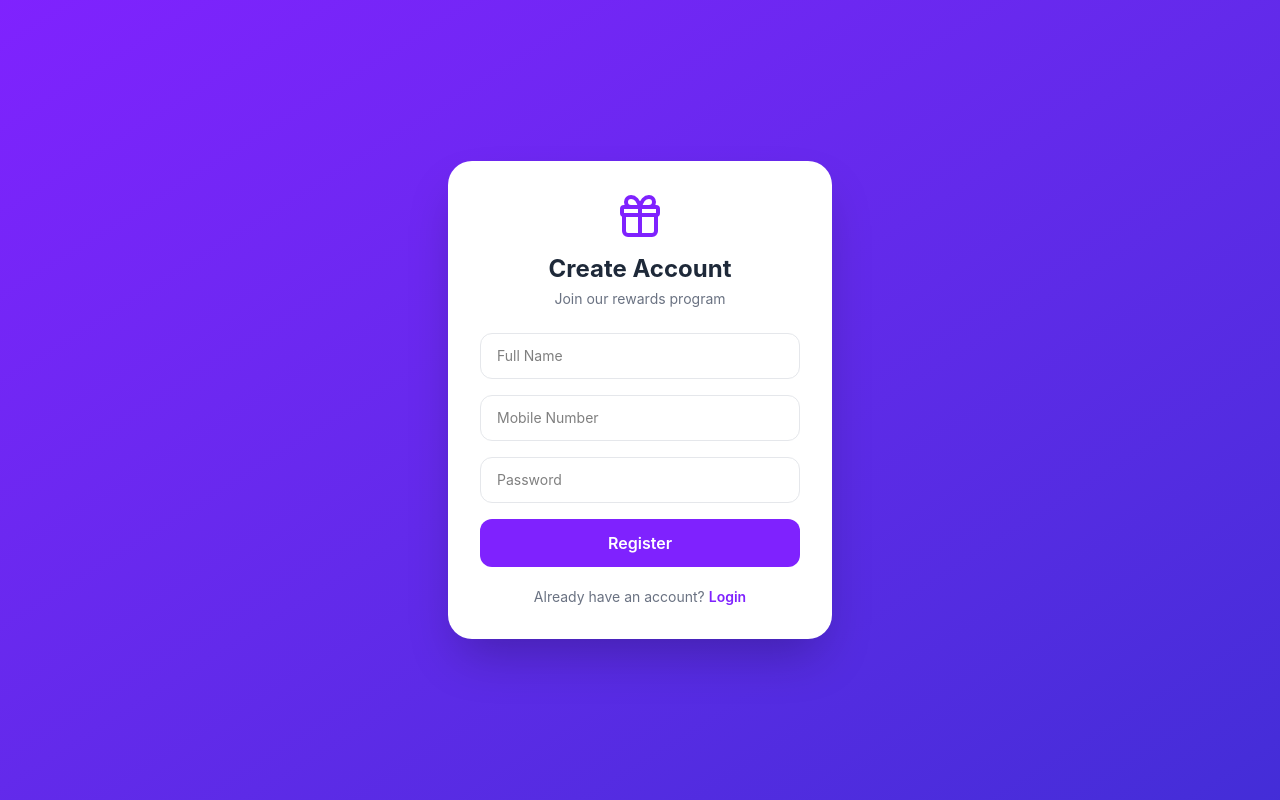
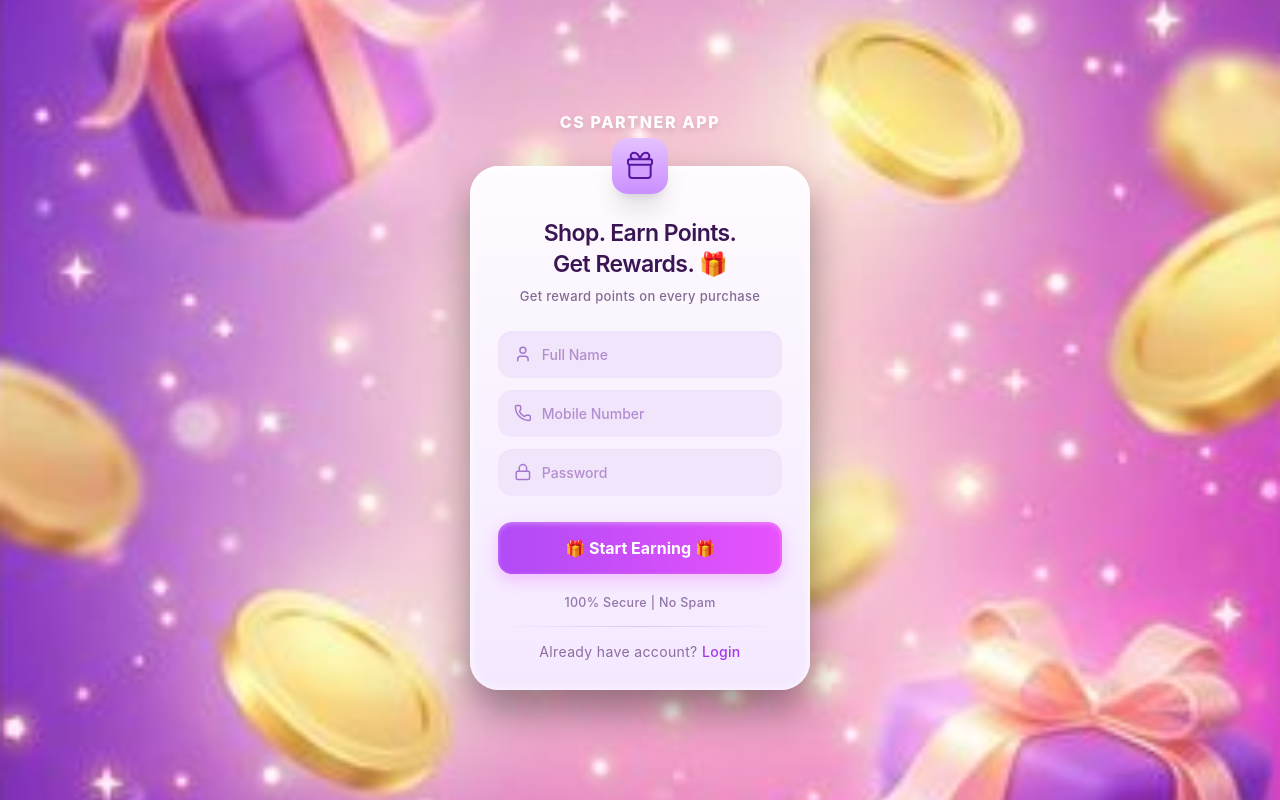
Before and after one commit to digicoders-git/Redeem_Points_System_User_Panel, a React (Vite) app: page / in a window 1280 px wide. Both pictures are taken after a click on the element "Register". Built offline with nearby package versions, Linux system fonts and the light colour scheme.

Commit message:
ui changes

```diff
--- a/src/pages/Login.jsx
+++ b/src/pages/Login.jsx
@@ -1,6 +1,6 @@
 import { useState } from "react";
 import api from "../api/axios";
-import { Gift } from "lucide-react";
+import { Gift, Phone, Lock } from "lucide-react";
 import Swal from "sweetalert2";
 
 export default function Login({ onSwitch }) {
@@ -33,51 +33,99 @@ export default function Login({ onSwitch }) {
     }
   };
 
+  return (
+    <>
+      <div
+        className="fixed inset-0 z-0 bg-[#8b38df]"
+        style={{
+          backgroundImage: "url('/magical_bg.png')",
+          backgroundSize: 'cover',
+          backgroundPosition: 'center',
+          backgroundRepeat: 'no-repeat'
+        }}
+      ></div>
 
-  return (
-    <div className="min-h-screen bg-gradient-to-br from-violet-600 to-indigo-700 flex items-center justify-center px-4">
-      <div className="bg-white w-full max-w-sm rounded-3xl shadow-2xl p-8">
-        <div className="text-center mb-6 flex flex-col items-center">
-          <div className="text-violet-600 mb-3"><Gift size={48} /></div>
-          <h2 className="text-2xl font-bold text-gray-800">Welcome Back</h2>
-          <p className="text-gray-500 text-sm mt-1">Login to your account</p>
+      <div
+        className="min-h-[100dvh] w-full flex flex-col items-center justify-center px-4 relative z-10 overflow-hidden"
+        style={{ fontFamily: "'Inter', sans-serif" }}
+      >
+        <h1 className="text-white font-extrabold tracking-widest text-[16px] mb-8 opacity-95 drop-shadow-md">CS PARTNER APP</h1>
+
+        <div
+          className="z-10 w-full max-w-[340px] rounded-[1.8rem] p-7 pt-12 relative"
+          style={{
+            background: 'linear-gradient(180deg, #fefbfe 0%, #f4e8ff 100%)',
+            boxShadow: '0 20px 40px rgba(0,0,0,0.4), inset 0 2px 10px rgba(255,255,255,1)'
+          }}
+        >
+          <div
+            className="absolute -top-7 left-1/2 -translate-x-1/2 rounded-[1rem] p-3 shadow-xl"
+            style={{ background: 'linear-gradient(180deg, #e4c1ff 0%, #ca8fff 100%)' }}
+          >
+            <Gift size={32} color="#58169e" fill="#d19fff" strokeWidth={1.5} />
           </div>
 
-        <form onSubmit={submit} className="space-y-4">
+          <div className="text-center mb-6 mt-1">
+            <h2 className="text-[23px] font-semibold text-[#3a1554] leading-snug tracking-tight mb-[6px]">
+              Shop. Earn Points.<br />Get Rewards. 🎁
+            </h2>
+            <p className="text-[#846b94] text-[13px] tracking-wide">Get reward points on every purchase</p>
+          </div>
+
+          <form onSubmit={submit} className="space-y-3">
+            <div className="flex items-center bg-[#f1e5fb] rounded-[14px] px-4 py-[13px] shadow-[inset_0_1px_3px_rgba(0,0,0,0.02)]">
+              <Phone className="h-5 w-5 text-[#a479cc] mr-[10px]" />
               <input
                 placeholder="Mobile Number"
                 value={form.mobile}
                 onChange={(e) => setForm({ ...form, mobile: e.target.value })}
                 required
-            className="w-full border border-gray-200 rounded-xl px-4 py-3 text-sm focus:outline-none focus:ring-2 focus:ring-violet-400"
+                className="bg-transparent w-full text-[14px] text-[#4a1c6a] placeholder-[#b28ece] outline-none font-medium"
               />
+            </div>
+
+            <div className="flex items-center bg-[#f1e5fb] rounded-[14px] px-4 py-[13px] shadow-[inset_0_1px_3px_rgba(0,0,0,0.02)]">
+              <Lock className="h-5 w-5 text-[#a479cc] mr-[10px]" />
               <input
                 type="password"
                 placeholder="Password"
                 value={form.password}
                 onChange={(e) => setForm({ ...form, password: e.target.value })}
                 required
-            className="w-full border border-gray-200 rounded-xl px-4 py-3 text-sm focus:outline-none focus:ring-2 focus:ring-violet-400"
+                className="bg-transparent w-full text-[14px] text-[#4a1c6a] placeholder-[#b28ece] outline-none font-medium"
               />
+            </div>
+
+            <div className="pt-[14px]">
               <button
                 type="submit"
                 disabled={loading}
-            className="w-full bg-violet-600 hover:bg-violet-700 text-white font-semibold py-3 rounded-xl transition disabled:opacity-60"
+                className="w-full text-white font-bold py-[14px] rounded-[14px] flex justify-center items-center gap-2 text-[16px] active:scale-[0.98] transition-transform"
+                style={{
+                  background: 'linear-gradient(90deg, #b04bf6 0%, #e852fc 50%, #b04bf6 100%)',
+                  boxShadow: '0 6px 15px rgba(232, 82, 252, 0.3), inset 0 2px 5px rgba(255,255,255,0.3)',
+                  backgroundSize: '200% auto'
+                }}
               >
-            {loading ? "Logging in..." : "Login"}
+                🎁 {loading ? "Logging in..." : "Start Earning"} 🎁
               </button>
+            </div>
           </form>
 
-        <p className="text-center text-sm text-gray-500 mt-5">
+          <div className="mt-5 text-center">
+            <p className="text-[12.5px] text-[#9375a8] font-medium tracking-wide">100% Secure | No Spam</p>
+
+            <div className="w-full h-[1px] bg-gradient-to-r from-transparent via-[#e0c4f4] to-transparent my-[14px]"></div>
+
+            <p className="text-[14px] text-[#8e6ba1] font-small tracking-wide">
               Don't have an account?{" "}
-          <span
-            onClick={onSwitch}
-            className="text-violet-600 font-semibold cursor-pointer hover:underline"
-          >
+              <span onClick={onSwitch} className="text-[#a536eb] font-medium cursor-pointer hover:underline">
                 Register
               </span>
             </p>
           </div>
         </div>
+      </div>
+    </>
   );
 }
--- a/src/pages/Register.jsx
+++ b/src/pages/Register.jsx
@@ -1,6 +1,6 @@
 import { useState } from "react";
 import api from "../api/axios";
-import { Gift } from "lucide-react";
+import { Gift, User, Phone, Lock } from "lucide-react";
 import Swal from "sweetalert2";
 
 export default function Register({ onSwitch }) {
@@ -34,53 +34,110 @@ export default function Register({ onSwitch }) {
   };
 
   return (
-    <div className="min-h-screen bg-gradient-to-br from-violet-600 to-indigo-700 flex items-center justify-center px-4">
-      <div className="bg-white w-full max-w-sm rounded-3xl shadow-2xl p-8">
-        <div className="text-center mb-6 flex flex-col items-center">
-          <div className="text-violet-600 mb-3"><Gift size={48} /></div>
-          <h2 className="text-2xl font-bold text-gray-800">Create Account</h2>
-          <p className="text-gray-500 text-sm mt-1">Join our rewards program</p>
+    <>
+      {/* Fixed Background for 100% Screen Coverage */}
+      <div
+        className="fixed inset-0 z-0 bg-[#8b38df]"
+        style={{
+          backgroundImage: "url('/magical_bg.png')",
+          backgroundSize: 'cover',
+          backgroundPosition: 'center',
+          backgroundRepeat: 'no-repeat'
+        }}
+      ></div>
+
+      <div
+        className="min-h-[100dvh] w-full flex flex-col items-center justify-center px-4 relative z-10 overflow-hidden"
+        style={{ fontFamily: "'Inter', sans-serif" }}
+      >
+        <h1 className="text-white font-extrabold tracking-widest text-[16px] mb-8 opacity-95 drop-shadow-md">CS PARTNER APP</h1>
+
+        <div
+          className="z-10 w-full max-w-[340px] rounded-[1.8rem] p-7 pt-12 relative"
+          style={{
+            background: 'linear-gradient(180deg, #fefbfe 0%, #f4e8ff 100%)',
+            boxShadow: '0 20px 40px rgba(0,0,0,0.4), inset 0 2px 10px rgba(255,255,255,1)'
+          }}
+        >
+          <div
+            className="absolute -top-7 left-1/2 -translate-x-1/2 rounded-[1rem] p-3 shadow-xl"
+            style={{ background: 'linear-gradient(180deg, #e4c1ff 0%, #ca8fff 100%)' }}
+          >
+            <Gift size={32} color="#58169e" fill="#d19fff" strokeWidth={1.5} />
           </div>
 
-        <form onSubmit={submit} className="space-y-4">
+          <div className="text-center mb-6 mt-1">
+            <h2 className="text-[23px] font-semibold text-[#3a1554] leading-snug tracking-tight mb-[6px]">
+              Shop. Earn Points.<br />Get Rewards. 🎁
+            </h2>
+            <p className="text-[#846b94] text-[13px] font-medium tracking-wide">Get reward points on every purchase</p>
+          </div>
+
+          <form onSubmit={submit} className="space-y-3">
+            <div className="flex items-center bg-[#f1e5fb] rounded-[14px] px-4 py-[13px] shadow-[inset_0_1px_3px_rgba(0,0,0,0.02)]">
+              <User className="h-5 w-5 text-[#a479cc] mr-[10px]" />
               <input
                 placeholder="Full Name"
                 value={form.name}
                 onChange={(e) => setForm({ ...form, name: e.target.value })}
                 required
-            className="w-full border border-gray-200 rounded-xl px-4 py-3 text-sm focus:outline-none focus:ring-2 focus:ring-violet-400"
+                className="bg-transparent w-full text-[14px] text-[#4a1c6a] placeholder-[#b28ece] outline-none font-medium"
               />
+            </div>
+
+            <div className="flex items-center bg-[#f1e5fb] rounded-[14px] px-4 py-[13px] shadow-[inset_0_1px_3px_rgba(0,0,0,0.02)]">
+              <Phone className="h-5 w-5 text-[#a479cc] mr-[10px]" />
               <input
                 placeholder="Mobile Number"
                 value={form.mobile}
                 onChange={(e) => setForm({ ...form, mobile: e.target.value })}
                 required
-            className="w-full border border-gray-200 rounded-xl px-4 py-3 text-sm focus:outline-none focus:ring-2 focus:ring-violet-400"
+                className="bg-transparent w-full text-[14px] text-[#4a1c6a] placeholder-[#b28ece] outline-none font-medium"
               />
+            </div>
+
+            <div className="flex items-center bg-[#f1e5fb] rounded-[14px] px-4 py-[13px] shadow-[inset_0_1px_3px_rgba(0,0,0,0.02)]">
+              <Lock className="h-5 w-5 text-[#a479cc] mr-[10px]" />
               <input
                 type="password"
                 placeholder="Password"
                 value={form.password}
                 onChange={(e) => setForm({ ...form, password: e.target.value })}
                 required
-            className="w-full border border-gray-200 rounded-xl px-4 py-3 text-sm focus:outline-none focus:ring-2 focus:ring-violet-400"
+                className="bg-transparent w-full text-[14px] text-[#4a1c6a] placeholder-[#b28ece] outline-none font-medium"
               />
+            </div>
+
+            <div className="pt-[14px]">
               <button
                 type="submit"
                 disabled={loading}
-            className="w-full bg-violet-600 hover:bg-violet-700 text-white font-semibold py-3 rounded-xl transition disabled:opacity-60"
+                className="w-full text-white font-bold py-[14px] rounded-[14px] flex justify-center items-center gap-2 text-[16px] active:scale-[0.98] transition-transform"
+                style={{
+                  background: 'linear-gradient(90deg, #b04bf6 0%, #e852fc 50%, #b04bf6 100%)',
+                  boxShadow: '0 6px 15px rgba(232, 82, 252, 0.3), inset 0 2px 5px rgba(255,255,255,0.3)',
+                  backgroundSize: '200% auto'
+                }}
               >
-            {loading ? "Registering..." : "Register"}
+                🎁 {loading ? "Registering..." : "Start Earning"} 🎁
               </button>
+            </div>
           </form>
 
-        <p className="text-center text-sm text-gray-500 mt-5">
-          Already have an account?{" "}
-          <span onClick={onSwitch} className="text-violet-600 font-semibold cursor-pointer hover:underline">
+          <div className="mt-5 text-center">
+            <p className="text-[12.5px] text-[#9375a8] font-medium tracking-wide">100% Secure | No Spam</p>
+
+            <div className="w-full h-[1px] bg-gradient-to-r from-transparent via-[#e0c4f4] to-transparent my-[14px]"></div>
+
+            <p className="text-[14px] text-[#8e6ba1] font-small tracking-wide">
+              Already have account?{" "}
+              <span onClick={onSwitch} className="text-[#a536eb] font-medium cursor-pointer hover:underline">
                 Login
               </span>
             </p>
           </div>
         </div>
+      </div>
+    </>
   );
 }
```
Also changed, not shown: public/magical_bg.png (added). Lines whose indentation alone changed are shown as unchanged.
